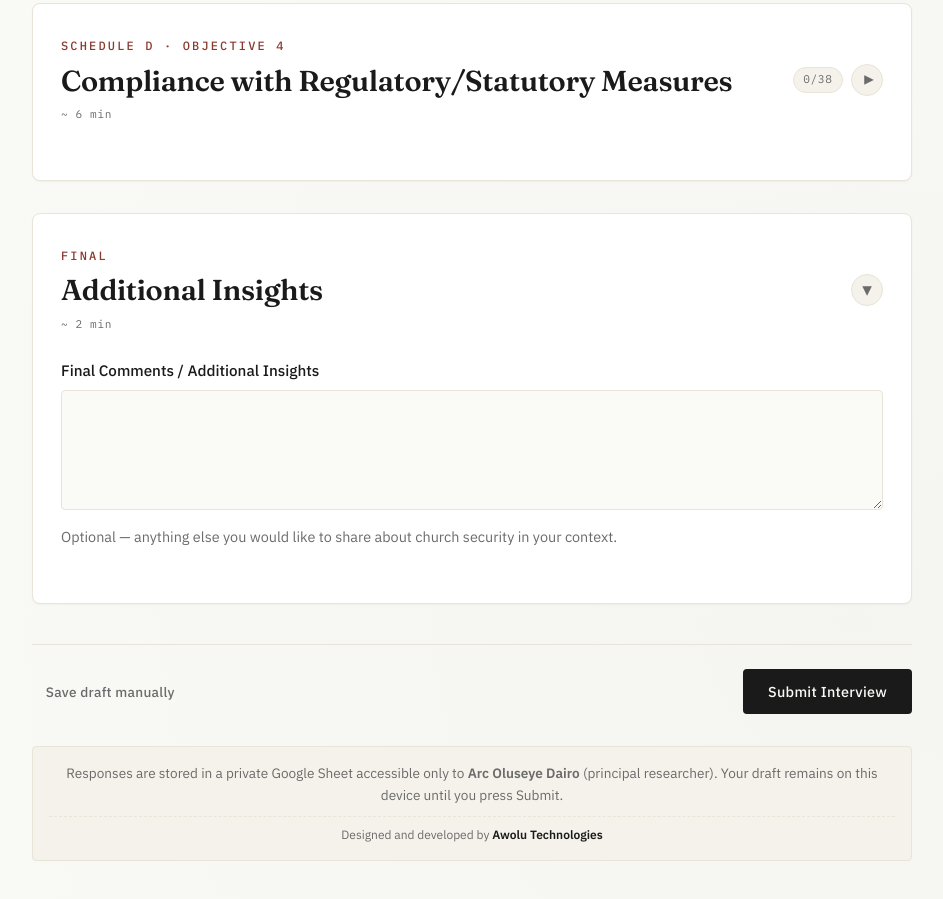
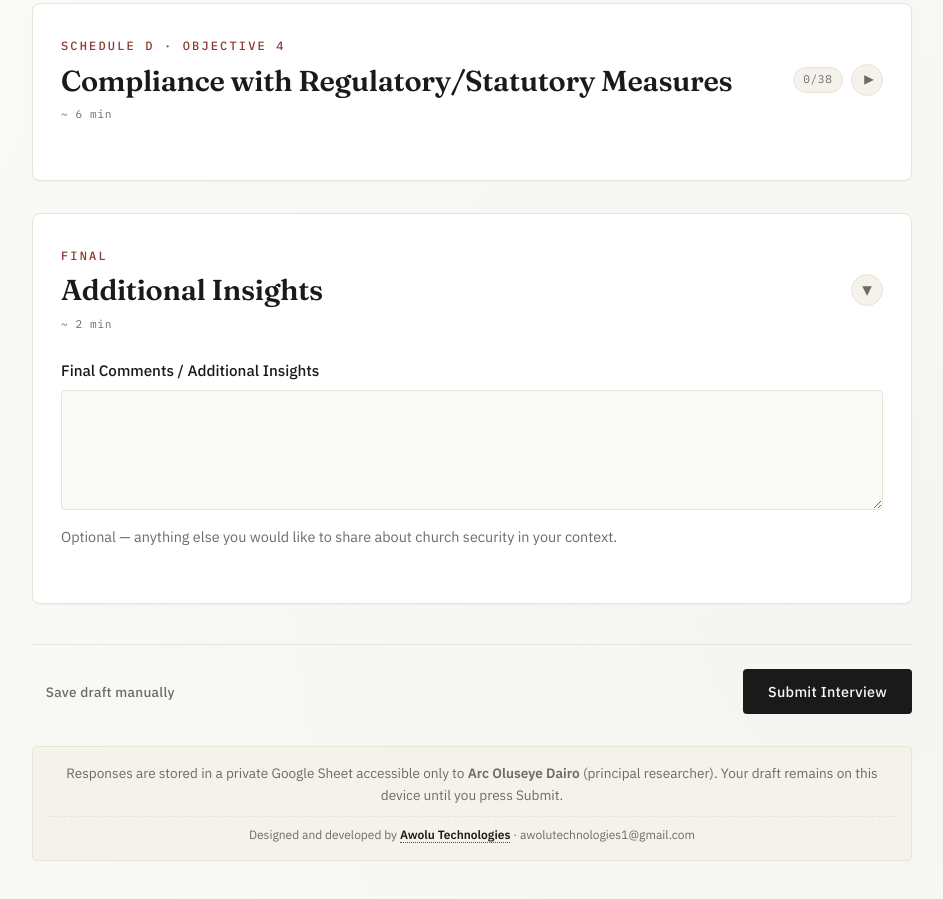
Before and after one commit to tallZacchaeus/research-app, a website: page public/clergy.html in a window 1280 px wide. Shown: the part 2185-3084 px from the top of the page, without its empty margins (168-1111 px from the left). Drawn offline with Linux system fonts and the light colour scheme.

Commit message:
Update platform credit to include email link and enhance styling for better visibility

```diff
--- a/public/clergy.html
+++ b/public/clergy.html
@@ -47,7 +47,7 @@
 
       <div class="retention-note">
         Responses are stored in a private Google Sheet accessible only to <strong>Arc Oluseye Dairo</strong> (principal researcher). Your draft remains on this device until you press Submit.
-        <div class="platform-credit">Designed and developed by <strong>Awolu Technologies</strong></div>
+        <div class="platform-credit">Designed and developed by <a href="mailto:awolutechnologies1@gmail.com?subject=Research%20Instrument%20Suite"><strong>Awolu Technologies</strong></a> · awolutechnologies1@gmail.com</div>
       </div>
     </form>
 
--- a/public/styles.css
+++ b/public/styles.css
@@ -1243,6 +1243,16 @@ a.section-nav-link:focus-visible,
   font-weight: 600;
 }
 
+.platform-credit a {
+  color: var(--accent);
+  text-decoration: none;
+  border-bottom: 1px dotted currentColor;
+}
+
+.platform-credit a:hover {
+  border-bottom-style: solid;
+}
+
 .retention-note .platform-credit {
   margin-top: 0.6rem;
   padding-top: 0.5rem;
```
Also changed, not shown: public/checklist.html (+1 -1 lines), public/index.html (+1 -1 lines), public/questionnaire.html (+1 -1 lines).
